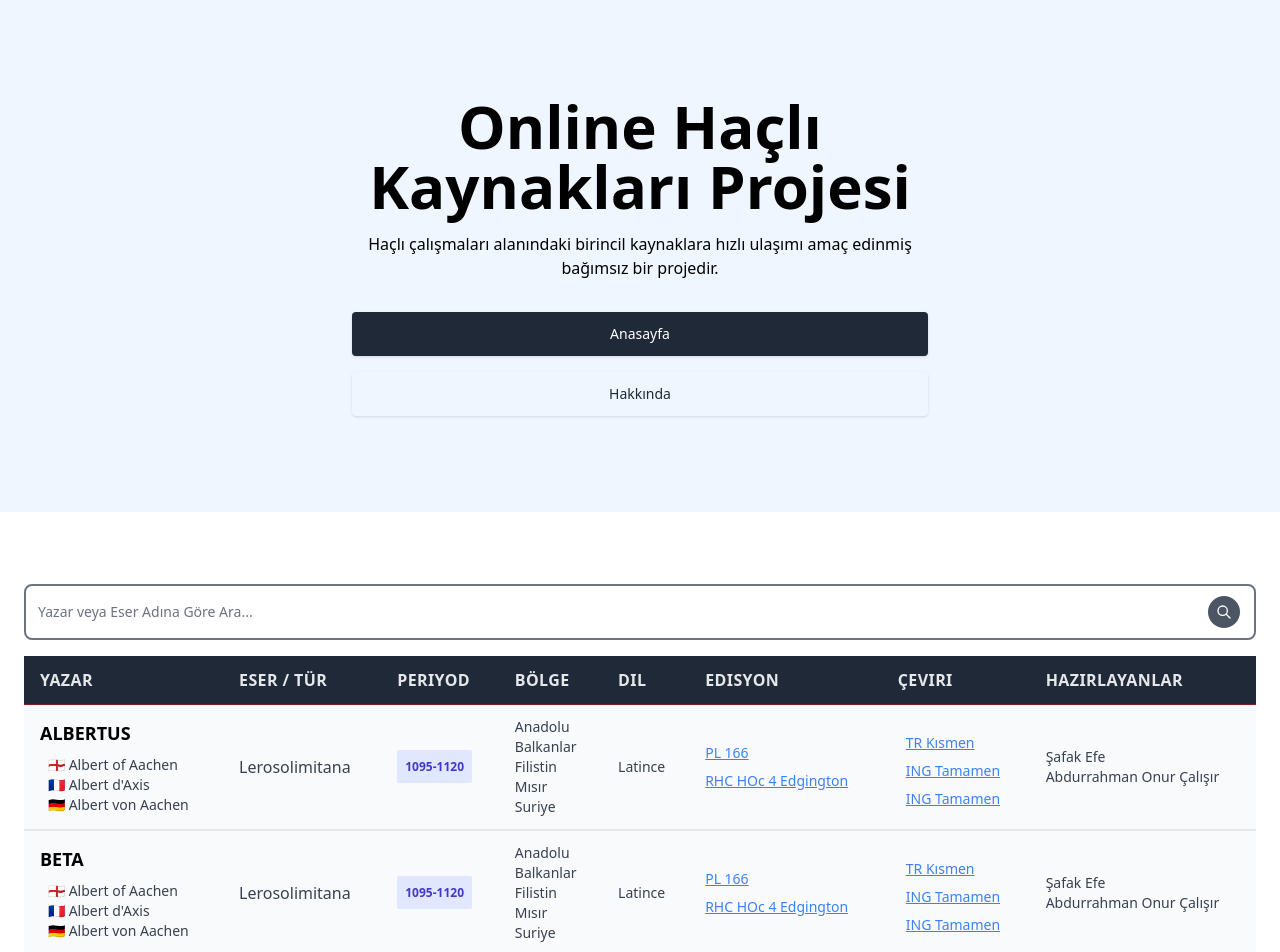
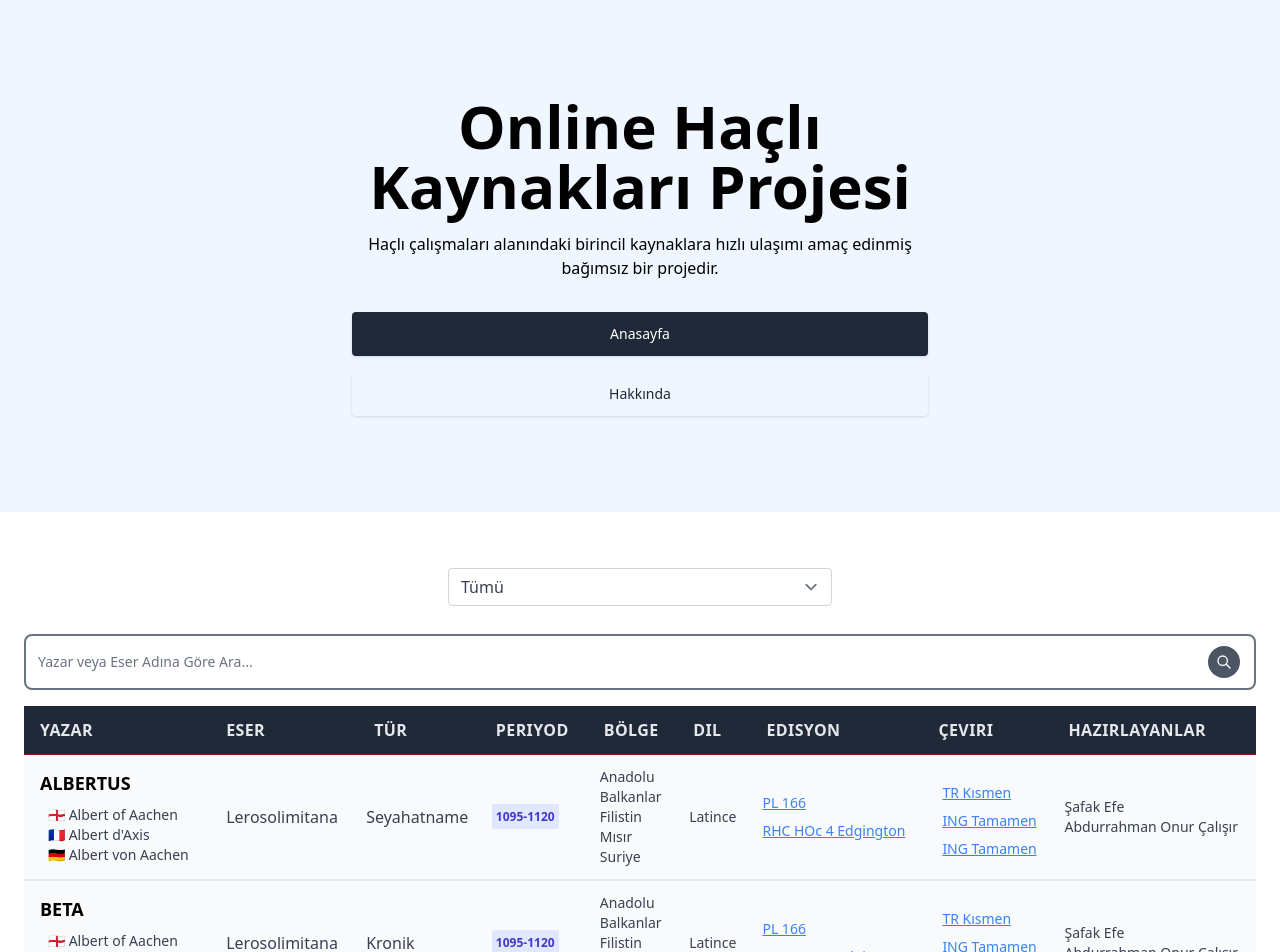
Before and after one commit to Ted2xmen/online-hacli-kaynaklari, a React (Create React App) app: page / in a window 1280 px wide. Shown: the top 952 px of the page. Built offline with nearby package versions, Linux system fonts and the light colour scheme.

Commit message:
pre filter

```diff
--- /dev/null
+++ b/src/components/Filter.jsx
@@ -0,0 +1,59 @@
+
+const Filter = ({ setCategory }) => {
+
+  const options = [
+    {
+      label: 'Tümü',
+      value: 'Tümü',
+    },
+    {
+      label: 'Kronikler',
+      value: 'Kronikler',
+    },
+    {
+      label: 'Seyahatnameler',
+      value: 'Seyahatnameler',
+    },
+    {
+      label: 'Other',
+      value: 'Other',
+    },
+  ]
+
+  const handleFilter = (e) => {
+    setCategory(e.target.value)
+  }
+
+  return (
+    <div>
+      <div className="flex justify-center">
+        <div className="mb-3 xl:w-96">
+          <select
+            className="form-select m-0
+
+      w-full
+      appearance-none
+      rounded
+      border
+      border-solid
+      border-gray-300
+      bg-white bg-clip-padding bg-no-repeat
+      px-3 py-1.5 text-base
+      font-normal
+      text-gray-700
+      transition
+      ease-in-out
+      focus:border-blue-600 focus:bg-white focus:text-gray-700 focus:outline-none"
+            aria-label="Default select example"
+            onChange={handleFilter}>
+            {options.map((option, index) => {
+              return <option value={option.value}>{option.label}</option>
+            })}
+          </select>
+        </div>
+      </div>
+    </div>
+  )
+}
+
+export default Filter
--- a/src/components/Search.jsx
+++ b/src/components/Search.jsx
@@ -1,6 +1,7 @@
 import React from 'react'
 
 const Search = ({ setSearchTerm }) => {
+
   const submitSearchTerm = (event) => {
     setSearchTerm(event.target.value)
   }
--- a/src/components/TheTable.jsx
+++ b/src/components/TheTable.jsx
@@ -3,15 +3,20 @@ import Thead from './Thead'
 import TrComponent from './TrComponent'
 import Search from './Search'
 import data from '.././data.json'
+import Filter from './Filter'
 
-const TheTable = () => {
+const TheTable = ( ) => {
   const [searchTerm, setSearchTerm] = useState('')
+  const [category, setCategory] = useState('')
+
+  console.log(category)
 
   return (
     <div>
       <section className="container mx-auto p-6">
         <div className="mb-8 w-full overflow-hidden rounded-lg ">
-          <Search setSearchTerm={setSearchTerm} searchTerm={searchTerm} />
+          <Filter setCategory={setCategory} />
+          <Search setSearchTerm={setSearchTerm} />
           <div className="w-full overflow-x-auto shadow-lg">
             <table className="w-full">
               <Thead />
@@ -32,6 +37,7 @@ const TheTable = () => {
                       lang={item.lang}
                       name={item.name}
                       eser={item.eser}
+                      tur={item.tur}
                       katki={item.katki}
                       bolge={item.bolge}
                       periyod={item.periyod}
--- a/src/components/Thead.jsx
+++ b/src/components/Thead.jsx
@@ -5,7 +5,8 @@ const Thead = () => {
     <thead>
       <tr className="text-md border-b border-red-900 bg-gray-800 text-left font-semibold uppercase tracking-wide text-gray-200">
         <th className="px-4 py-3">Yazar</th>
-        <th className="px-4 py-3">Eser / Tür</th>
+        <th className="px-4 py-3">Eser</th>
+        <th className="px-4 py-3">Tür</th>
         <th className="px-4 py-3">Periyod</th>
         <th className="px-4 py-3">Bölge</th>
         <th className="px-4 py-3">Dil</th>
--- a/src/components/TrComponent.jsx
+++ b/src/components/TrComponent.jsx
@@ -1,7 +1,7 @@
 import React from 'react'
 
 const TrComponent = (data) => {
-  const { name, lang, eser, katki, bolge, periyod, dil, edisyon, translate } =
+  const { name, lang, eser, katki, bolge, periyod, dil, edisyon, translate, tur } =
     data
   return (
     <tr className="text-gray-700 hover:bg-gray-100">
@@ -19,20 +19,22 @@ const TrComponent = (data) => {
           </div>
         </div>
       </td>
-      <td className="px-4 py-3 text-base ">{eser}</td>
-      <td className="px-4 py-3 text-xs">
-        <span className="rounded-sm bg-indigo-100 p-2 font-semibold leading-tight text-indigo-700">
+      <td className="px-4 py-3 text-base">{eser}</td>
+      <td className="px-2 py-3 text-base">{tur}</td>
+
+      <td className="px-3 py-3 text-xs">
+        <span className="rounded-sm bg-indigo-100 p-1 font-semibold leading-tight text-indigo-700">
           {periyod}
         </span>
       </td>
-      <td className=" px-4 py-3 text-sm">
+      <td className=" px-3 py-3 text-sm">
         {bolge.map((item, index) => (
           <p key={index}>{item}</p>
         ))}
       </td>
-      <td className=" px-4 py-3 text-sm">{dil}</td>
+      <td className=" px-3 py-3 text-sm">{dil}</td>
 
-      <td className=" px-4 py-3 text-sm">
+      <td className=" px-3 py-3 text-sm">
         {edisyon.map((item, index) => (
           <p className="py-1">
             <a
@@ -47,7 +49,7 @@ const TrComponent = (data) => {
         ))}
       </td>
 
-      <td className=" px-4 py-3 text-sm">
+      <td className=" px-3 py-3 text-sm">
         {translate.map((item, index) => (
           <div className="ml-2 pt-2">
             <span className="block">
@@ -62,7 +64,7 @@ const TrComponent = (data) => {
         ))}
       </td>
 
-      <td className=" px-4 py-3 text-sm">
+      <td className=" px-3 py-3 text-sm">
         {katki.map((item, index) => (
           <p key={index}>{item}</p>
         ))}
--- a/src/data.json
+++ b/src/data.json
@@ -9,7 +9,7 @@
       }
     ],
     "eser": "Lerosolimitana",
-    "tur": "Kronik",
+    "tur": "Seyahatname",
     "periyod": "1095-1120",
     "bolge": ["Anadolu", "Balkanlar", "Filistin", "Mısır", "Suriye"],
     "dil": "Latince",
@@ -132,7 +132,7 @@
       }
     ],
     "eser": "Lerosolimitana",
-    "tur": "Kronik",
+    "tur": "Seyahatname",
     "periyod": "1095-1120",
     "bolge": ["Anadolu", "Balkanlar", "Filistin", "Mısır", "Suriye"],
     "dil": "Latince",
```
